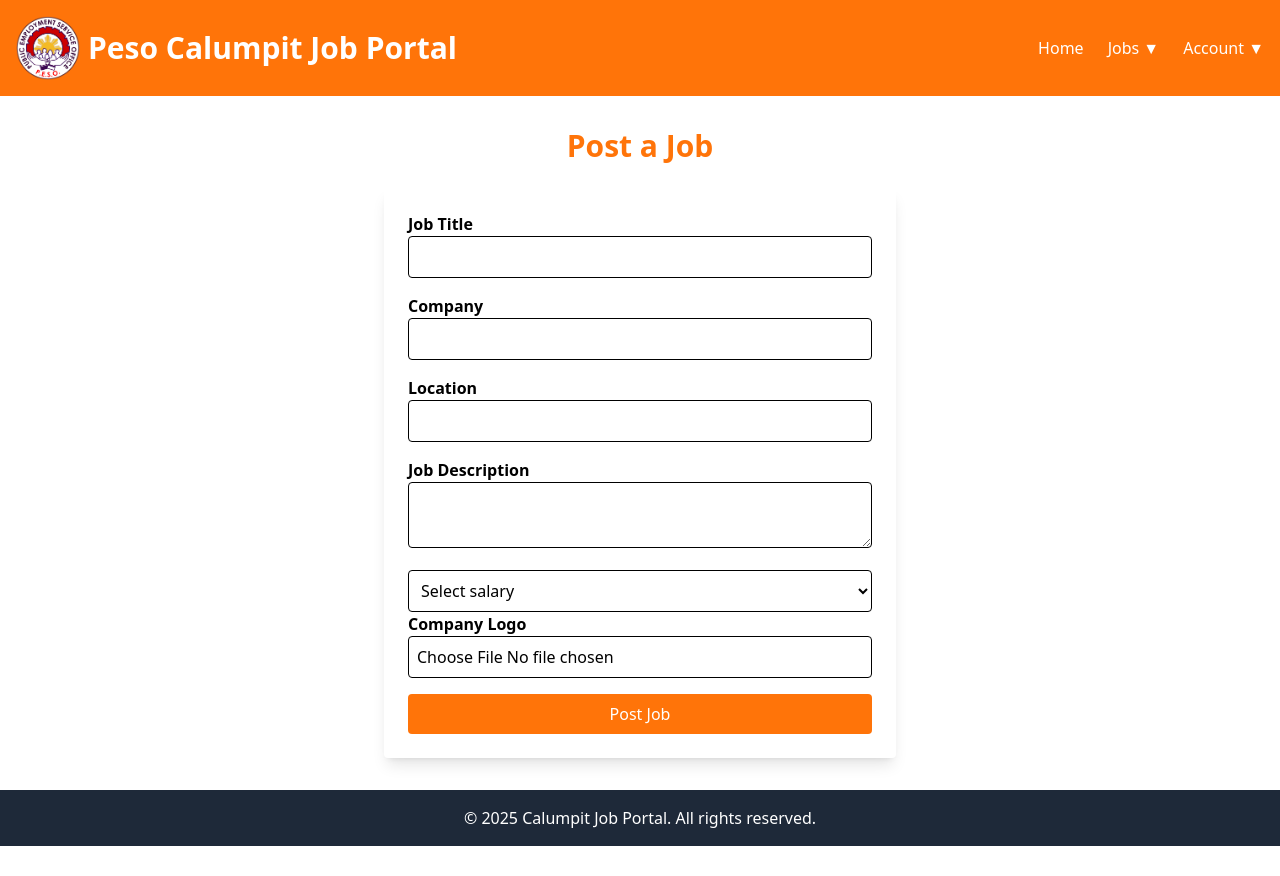
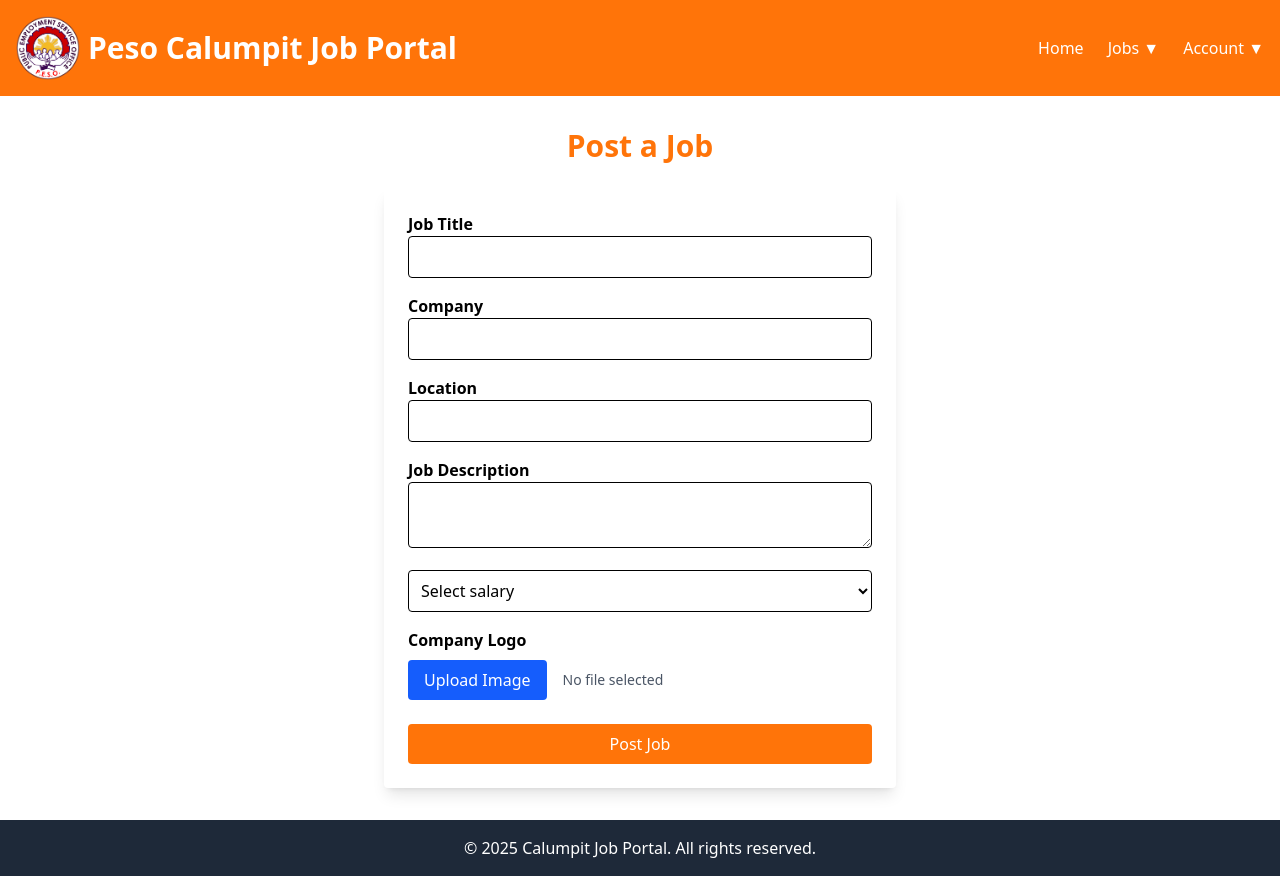
Before and after one commit to aljon799224/job-portal-fe, a React (Vite) app: page /post-job in a window 1280 px wide. Before the commit the page ends 846 px from the top, so only its background shows below. Built offline with nearby package versions, Linux system fonts and the light colour scheme; sample sign-in values are in the browser's storage.

Commit message:
Fix upload file UI

```diff
--- a/src/pages/job/JobCreate.tsx
+++ b/src/pages/job/JobCreate.tsx
@@ -21,6 +21,8 @@ const JobCreate: React.FC = () => {
 
 	const userId = Number(localStorage.getItem("user_id")) || 0;
 	const accessToken = localStorage.getItem("token");
+
+	const [selectedFile, setSelectedFile] = useState<File | null>(null);
 
 	// Automatically hide toast after 3 seconds
 	useAutoHideToast(isToastVisible, setIsToastVisible);
@@ -87,6 +89,8 @@ const JobCreate: React.FC = () => {
 					"Content-Type": "multipart/form-data",
 				},
 			});
+
+			setSelectedFile(file);
 
 			// Save the filename returned by the backend
 			const uploadedFilename = response.data.filename;
@@ -205,7 +209,7 @@ const JobCreate: React.FC = () => {
 					name="salary"
 					value={jobData.salary}
 					onChange={handleChange}
-					className="border p-2 rounded w-full"
+					className="border p-2 rounded w-full mb-2"
 				>
 					<option value="">Select salary</option>
 					{[
@@ -229,13 +233,25 @@ const JobCreate: React.FC = () => {
 					))}
 				</select>
 
-				<div className="mb-4">
-					<label className="block font-semibold">Company Logo</label>
+				<div className="mb-6 mt-2">
+					<label className="block font-semibold mb-2">Company Logo</label>
+					<div className="flex items-center gap-4">
+						<label
+							htmlFor="file-upload"
+							className="cursor-pointer bg-blue-600 text-white px-4 py-2 rounded hover:bg-blue-700"
+						>
+							Upload Image
+						</label>
+						<span className="text-sm text-gray-600">
+							{selectedFile?.name || "No file selected"}
+						</span>
+					</div>
 					<input
+						id="file-upload"
 						type="file"
 						accept="image/*"
 						onChange={handleFileChange}
-						className="w-full p-2 border rounded"
+						className="hidden"
 					/>
 				</div>
 
```
